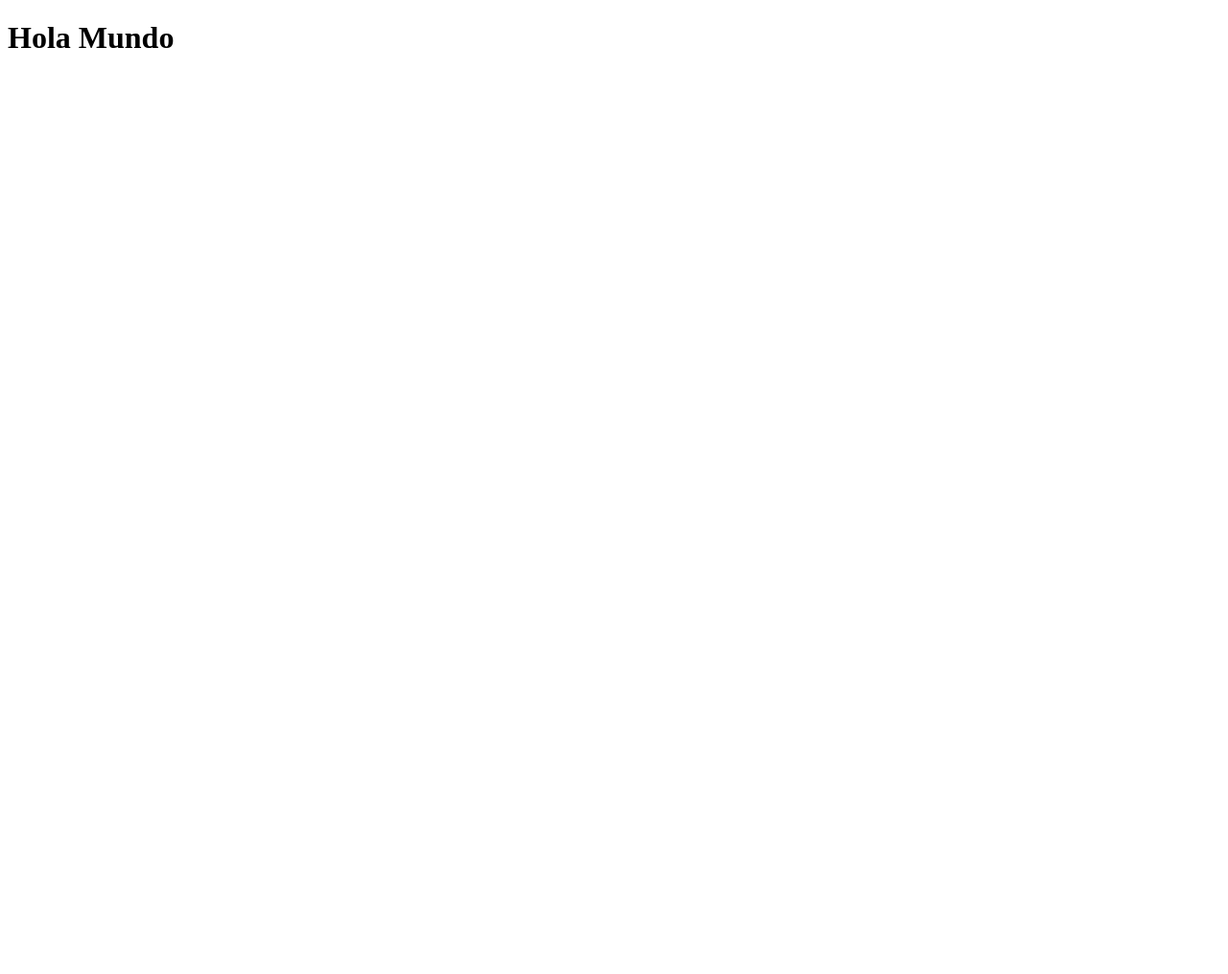
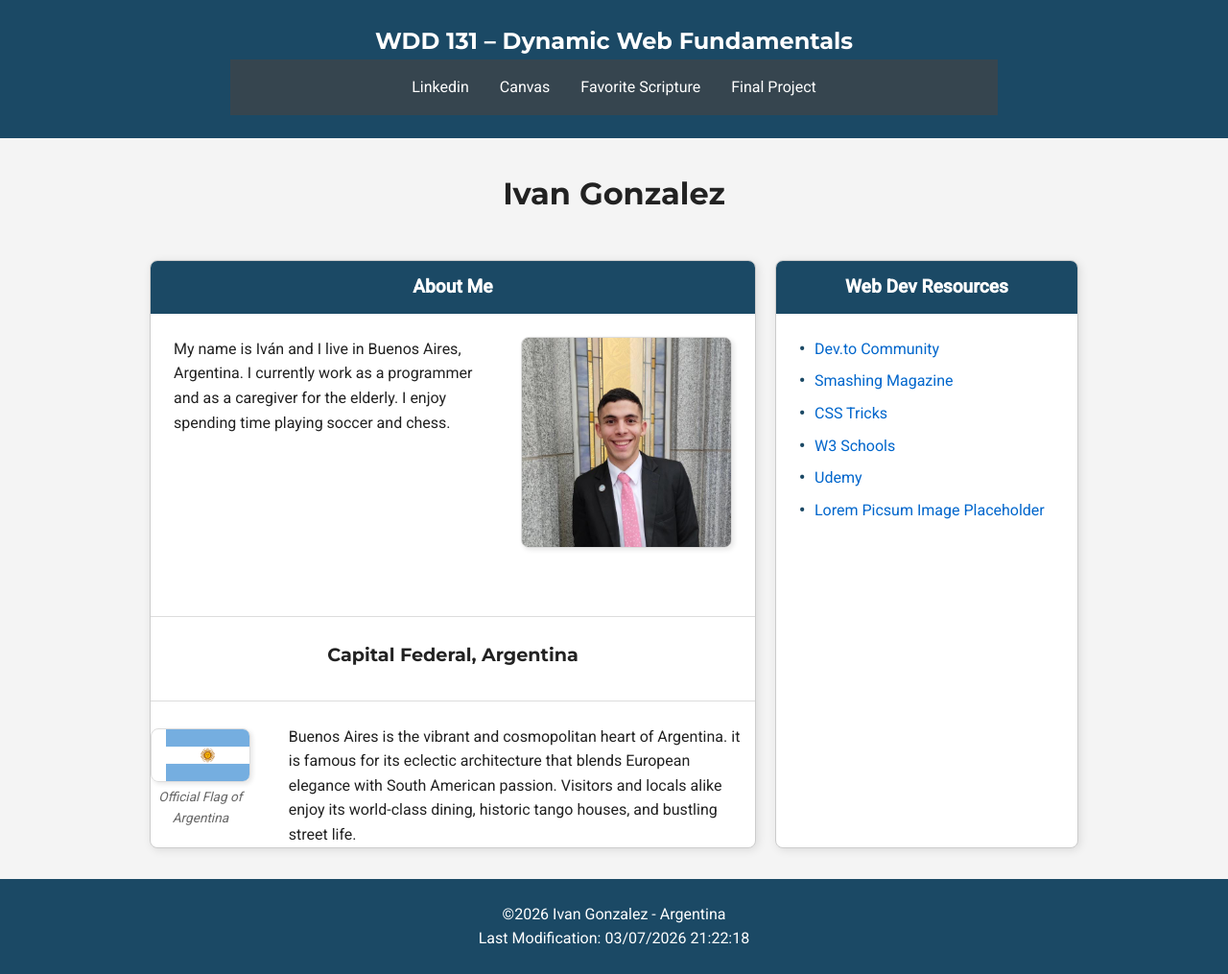
Before and after one commit to ivang934/wdd131, a plain HTML site: page index.html in a window 1280 px wide. Shown: the whole page at 96% size. Before the commit the page ends 800 px from the top, so only its background shows below. Drawn offline with Linux system fonts and the light colour scheme.

Commit message:
Last commit

```diff
--- a/index.html
+++ b/index.html
@@ -3,9 +3,68 @@
 <head>
     <meta charset="UTF-8">
     <meta name="viewport" content="width=device-width, initial-scale=1.0">
-    <title>Document</title>
+    <meta description="WDD 131 – Dynamic Web Fundamentals
+    Ivan Ezequiel Gonzalez Ramos
+    ">
+    <title>WDD 131 – Dynamic Web Fundamentals – Ivan Gonzalez</title>
+    <link rel="stylesheet" href="styles/base.css">
+    <script src="scripts/getdates.js" defer></script>
 </head>
 <body>
-    <h1>Hola Mundo</h1>
+    <header>
+        <span id="course-title">WDD 131 – Dynamic Web Fundamentals</span>
+        <nav>
+            <ul>
+                <li><a href="https://www.linkedin.com/in/ivangonzalez934/">Linkedin</a></li>
+                <li><a href="https://byupw.instructure.com/.">Canvas</a></li>
+                <li><a href="https://www.churchofjesuschrist.org/study/scriptures/dc-testament/dc/58?lang=eng&id=p28#p28">Favorite Scripture</a></li>
+                <li><a href="">Final Project</a></li>
+            </ul>
+        </nav>
+    </header>
+    <main>
+        <h1>Ivan Gonzalez</h1>
+        <section class="card">
+            <h2>About Me</h2>
+            <div class="card-content bio-grid">
+                <p>My name is Iván and I live in Buenos Aires, Argentina. I currently work
+                   as a programmer and as a caregiver for the elderly. I enjoy spending
+                   time playing soccer and chess.
+                </p>
+                <img src="images/profile.jpeg" alt="">
+            </div>
+
+            <h3>Capital Federal, Argentina</h3>
+            <div class="flag-container">
+                <figure>
+                    <img src="images/argentina-flag.png" alt="Official Flag of Argentina">
+                    <figcaption>Official Flag of Argentina</figcaption>
+                </figure>
+                <p>
+                    Buenos Aires is the vibrant and cosmopolitan heart of Argentina.
+                    it is famous for its eclectic architecture that blends European
+                    elegance with South American passion. Visitors and locals alike
+                    enjoy its world-class dining, historic tango houses, and bustling street life.
+                </p>
+            </div>
+        </section>
+        <section class="card">
+            <h2>Web Dev Resources</h2>
+            <div class="card-content">
+                <ul>
+                    <li><a href="https://dev.to">Dev.to Community</a></li>
+                    <li><a href="https://www.smashingmagazine.com">Smashing Magazine</a></li>
+                    <li><a href="https://css-tricks.com">CSS Tricks</a></li>
+                    <li><a href="https://www.w3schools.com">W3 Schools</a></li>
+                    <li><a href="https://www.udemy.com">Udemy</a></li>
+                    <li><a href="https://picsum.photos">Lorem Picsum Image Placeholder</a></li>
+                </ul>
+            </div>
+        </section>
+    </main>
+    <footer>
+        <p>©<span id="currentyear"> </span> Ivan Gonzalez - Argentina </p>
+        <p id="lastModified">Last Modified:</p>
+    </footer>
 </body>
 </html>
--- /dev/null
+++ b/scripts/getdates.js
@@ -0,0 +1,7 @@
+
+const currentYearElement = document.querySelector("#currentyear");
+const today = new Date();
+currentYearElement.textContent = today.getFullYear();
+
+const lastModifiedElement = document.querySelector("#lastModified");
+lastModifiedElement.textContent = `Last Modification: ${document.lastModified}`;
--- /dev/null
+++ b/styles/base.css
@@ -0,0 +1,250 @@
+@import url('https://fonts.googleapis.com/css2?family=Montserrat:wght@700&family=Roboto:wght@400;500&display=swap');
+
+:root {
+    --primary-color: #1b4965;
+    --secondary-color: #333333;
+    --accent-color: #ffd700;
+    --background-color: #f4f4f4;
+    --card-bg: #ffffff;
+    --text-color: #222;
+}
+
+* {
+    box-sizing: border-box;
+    margin: 0;
+    padding: 0;
+}
+
+body {
+    font-family: 'Roboto', sans-serif;
+    background-color: var(--background-color);
+    color: var(--text-color);
+    line-height: 1.6;
+}
+
+
+header {
+    background-color: var(--primary-color);
+    color: white;
+    padding: 1.5rem;
+    text-align: center;
+}
+
+header span {
+    display: block;
+    font-family: 'Montserrat', sans-serif;
+    font-size: 1.5rem;
+    font-weight: bold;
+}
+
+
+nav {
+    background-color: #36454f;
+    margin: 0 auto;
+    max-width: 800px;
+}
+
+nav ul {
+    display: flex;
+    list-style-type: none;
+    justify-content: center;
+    margin: 0 auto;
+}
+
+nav a {
+	display: block;
+	color: #fff;
+	text-align: center;
+	padding: 1rem;
+	text-decoration: none;
+}
+
+nav a:hover {
+    background-color: var(--primary-color);
+    color: #fff;
+    font-weight: 500;
+}
+
+
+main {
+    max-width: 1000px;
+    margin: 2rem auto;
+    padding: 0 1rem;
+    display: grid;
+    grid-template-columns: 2fr 1fr;
+    gap: 20px;
+}
+
+h1 {
+    grid-column: 1 / -1;
+    text-align: center;
+    margin-bottom: 1.5rem;
+    font-family: 'Montserrat', sans-serif;
+}
+
+
+.card {
+    background-color: var(--card-bg);
+    border: 1px solid #ccc;
+    border-radius: 8px;
+    overflow: hidden;
+    box-shadow: 2px 2px 10px rgba(0, 0, 0, 0.1);
+}
+
+.card h2 {
+    background-color: var(--primary-color);
+    color: white;
+    padding: 0.75rem;
+    text-align: center;
+    font-size: 1.2rem;
+}
+
+.card-content {
+    padding: 1.5rem;
+}
+
+.card h3 {
+    font-size: 1.2rem;
+    margin: 2rem 0 1rem 0;
+    font-family: 'Montserrat', sans-serif;
+    padding-top: 1.5rem;
+    border-top: 1px solid #ddd;
+    text-align: center;
+}
+
+.bio-grid {
+    display: block;
+}
+
+.bio-grid img {
+    float: right;
+    margin: 0 0 15px 15px;
+    border: 1px solid #ddd;
+    box-shadow: 2px 2px 5px rgba(0,0,0,0.1);
+    width: 220px;
+    height: auto;
+}
+
+.flag-container {
+    clear: both;
+    margin-top: 2rem;
+    padding-top: 1.5rem;
+    border-top: 1px solid #ddd;
+}
+
+.flag-container figure {
+    float: left;
+    margin: 0 20px 15px 0;
+    text-align: center;
+}
+
+.flag-container figure img {
+    border: 1px solid #ddd;
+    box-shadow: 2px 2px 5px rgba(0,0,0,0.1);
+    width: 400px;
+    height: auto;
+    display: block;
+    padding-left: 15px;
+}
+
+.flag-container figcaption {
+    font-style: italic;
+    color: #666;
+    font-size: 0.85rem;
+    margin-top: 5px;
+}
+
+.flag-container p {
+    overflow: hidden;
+}
+
+
+.card-content ul {
+    list-style: none;
+    padding-left: 1rem;
+}
+
+.card-content ul li {
+    margin-bottom: 0.5rem;
+    position: relative;
+}
+
+.card-content ul li::before {
+    content: "•";
+    color: var(--primary-color);
+    font-weight: bold;
+    display: inline-block;
+    width: 1em;
+    margin-left: -1em;
+}
+
+.card-content ul li a {
+    color: #0066cc;
+    text-decoration: none;
+}
+
+.card-content ul li a:hover {
+    text-decoration: underline;
+}
+
+
+footer {
+    background-color: var(--primary-color);
+    color: white;
+    text-align: center;
+    padding: 1.5rem;
+    margin-top: 2rem;
+}
+
+.last-modified {
+    color: var(--accent-color);
+    display: block;
+    margin-top: 5px;
+    font-size: 0.9rem;
+}
+
+.bio-grid {
+    display: grid;
+    grid-template-columns: 1fr auto;
+    gap: 20px;
+    align-items: start;
+}
+
+.card img {
+  max-width: 100%;
+  height: auto;
+  border-radius: 8px;
+  display: block;
+  margin: 0.5 rem auto;
+}
+
+
+.location-section {
+    grid-column: 1 / -1;
+    border-top: 1px solid #ddd;
+    margin-top: 5px;
+    padding-top: 5px;
+}
+
+.location-section h3 {
+    text-align: center;
+    margin-bottom: 10px;
+}
+
+.flag-container {
+    display: flex;
+    align-items: center;
+    gap: 20px;
+}
+
+.flag-container figure {
+    text-align: center;
+    font-size: 0.8rem;
+    font-style: italic;
+}
+
+.flag-container img {
+    width: 800px;
+    height: auto;
+    box-shadow: 0 0 5px rgba(0,0,0,0.2);
+}
```
Also changed, not shown: images/argentina-flag.png (added), images/profile.jpeg (added).
